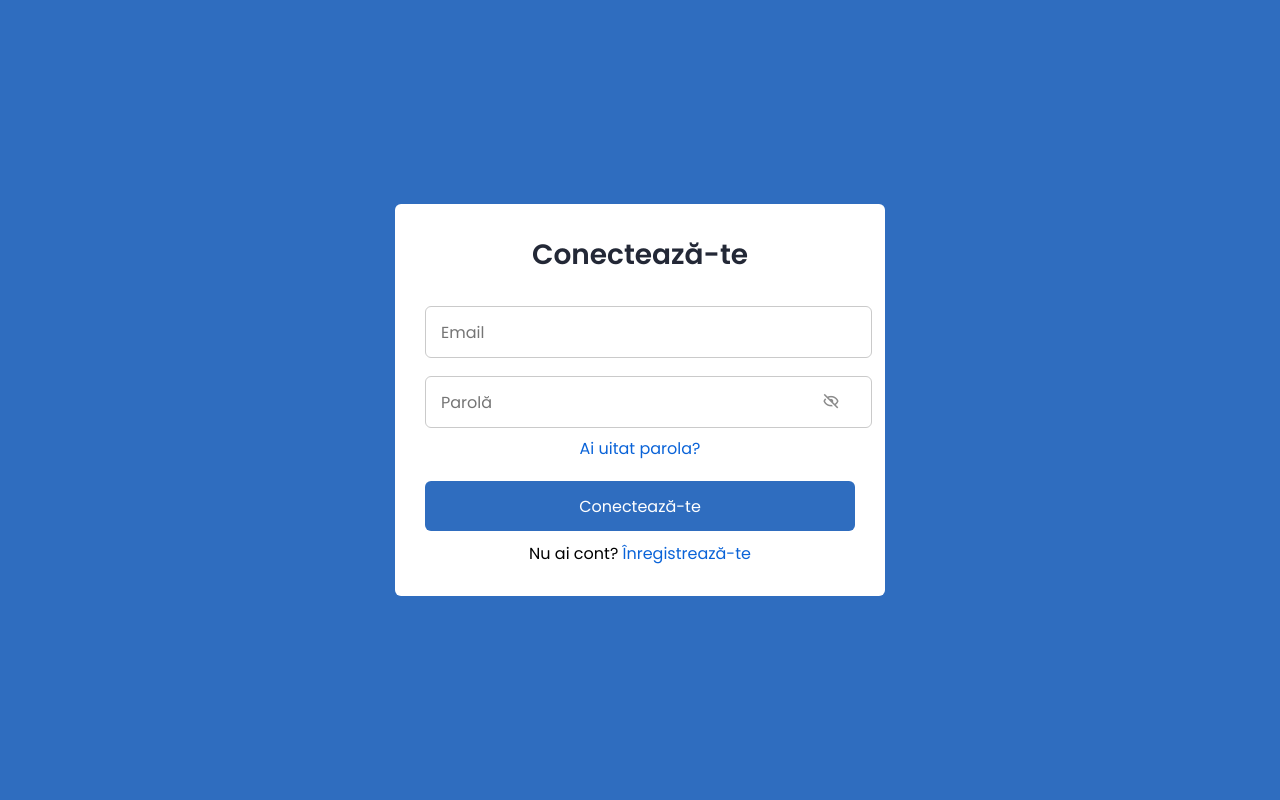
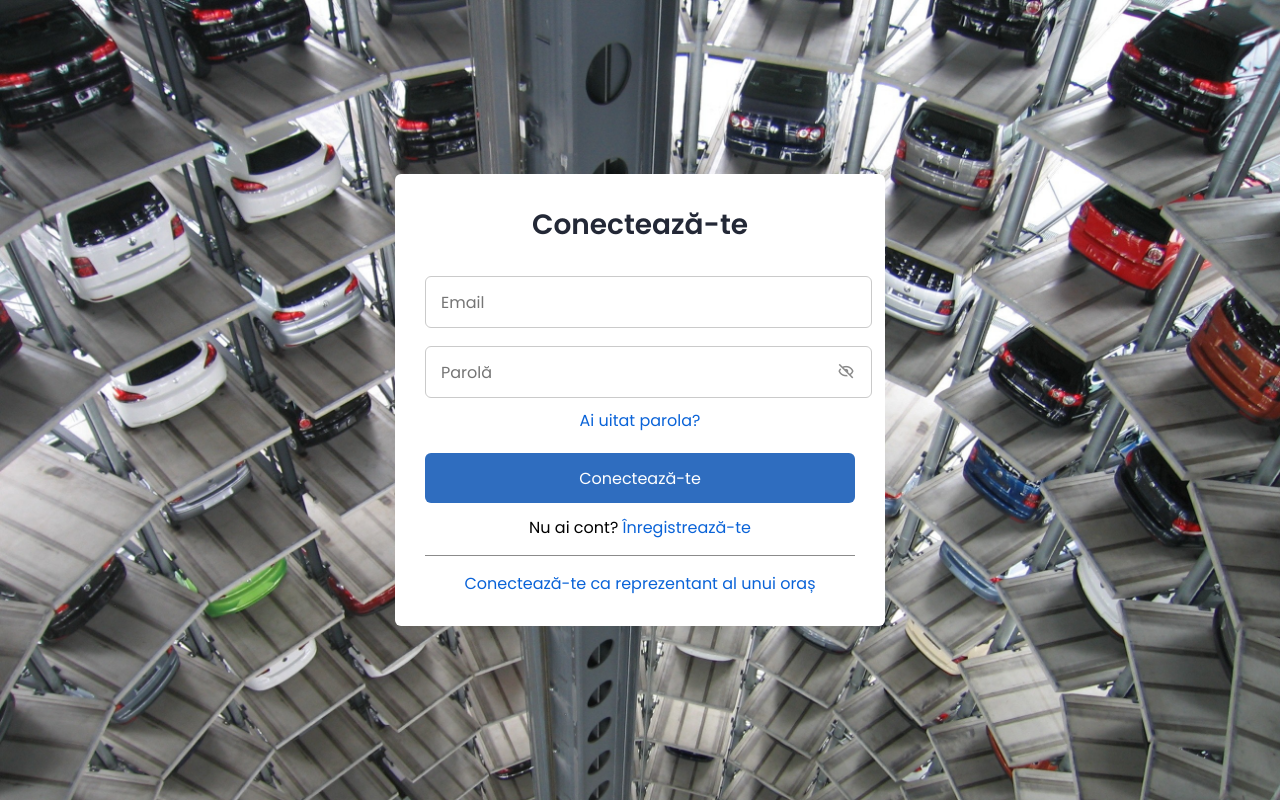
Before and after one commit to Bogdans2001/Parking-site, a PHP site: page /register.html in a window 1280 px wide. Run offline with PHP 8.4, Linux system fonts and the light colour scheme.

Commit message:
fundal image and admin link

```diff
--- a/register.html
+++ b/register.html
@@ -28,9 +28,15 @@
                         </div>
                         <div class="form-link">
                             <span> Nu ai cont? <a href="#" class="signup-link">Înregistrează-te</a></span>
+                        </div>
                     </form>
                 </div>
+                <div class="line"></div>
+                <div class="adminLink">
+                    <span><a href="#" class="admin-link">Conectează-te ca reprezentant al unui oraș</a></span>
+                </div>
             </div>
+            </section>
         </section>
     </body>
 </html>
--- a/style.css
+++ b/style.css
@@ -10,14 +10,14 @@
     width: 100%;
     display: flex;
     align-items: center;
-    justify-content: center;
-    background-color: #2F6DBF;
+    justify-content: space-evenly;
+    background-image: url("parking_fundal.jpeg");
+    background-size: 100%;
 }
 .form{
     max-width: 430px;
     width: 100%;
     padding: 30px;
-
     border-radius: 6px;
     background: #FFF;
 
@@ -58,6 +58,9 @@ form{
 .field input:focus{
     border-bottom-width: 2px;
 }
+.field input:hover{
+    background-color: #f0f0f0;
+}
 
 .field button{
     color: #FFF;
@@ -71,19 +74,30 @@ form{
 .eye-icon{
     position: absolute;
     top: 50%;
-    right: 10px;
+    right: 0px;
     transform: translateY(-50%);
     font-size: 18px;
     color:#8b8b8b;
     cursor: pointer;
-    padding: 5px;
+    padding-left: 5px;
+    padding-right: 0px;
+}
+.line{
+    position:relative;
+    height: 1px;
+    width: 100%;
+    margin: 15px 0;
+    background-color: #8b8b8b;
 }
 .form-link{
+
     text-align: center;
-    margin-top: 10px;
+    margin-top: 12px;
 
 }
-
+.adminLink{
+    text-align: center;
+}
 a {
     text-decoration: none;
 }
```
Also changed, not shown: imageLogin.png (added), parking_fundal.jpeg (added).
